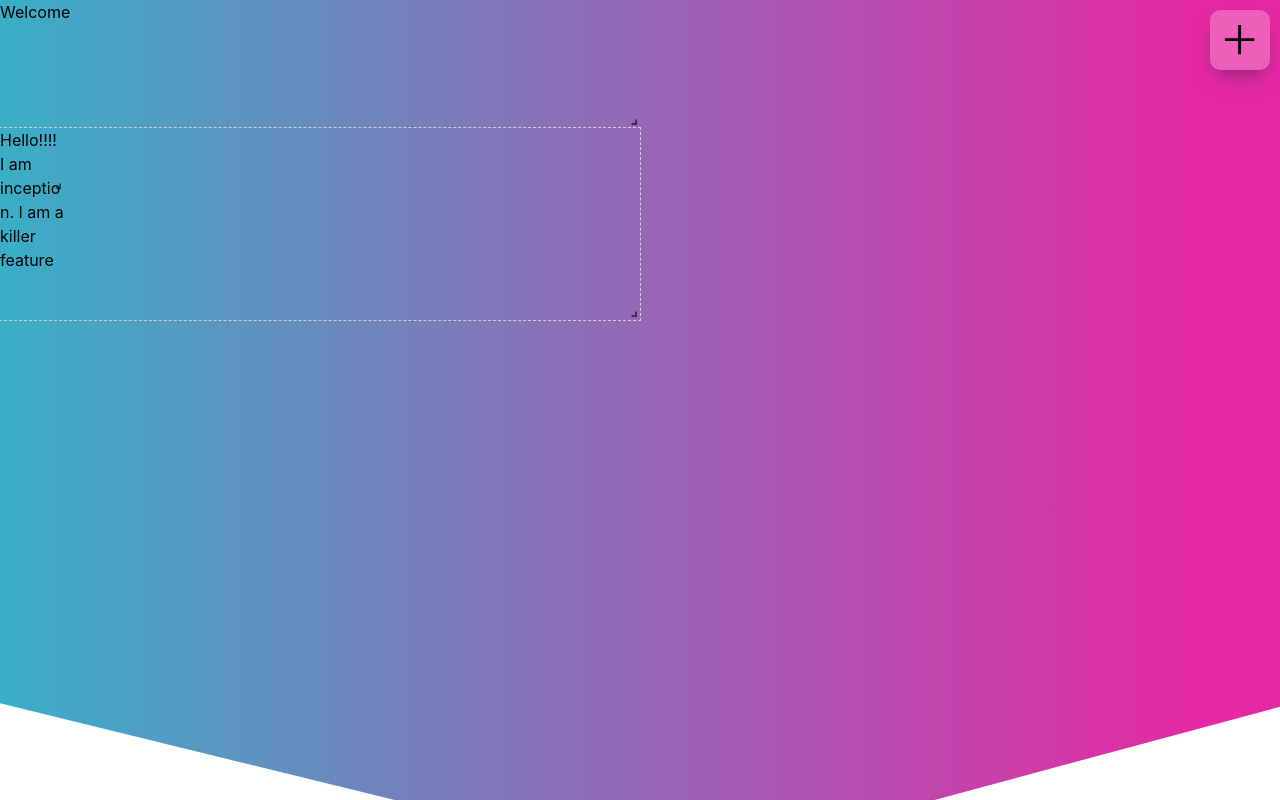
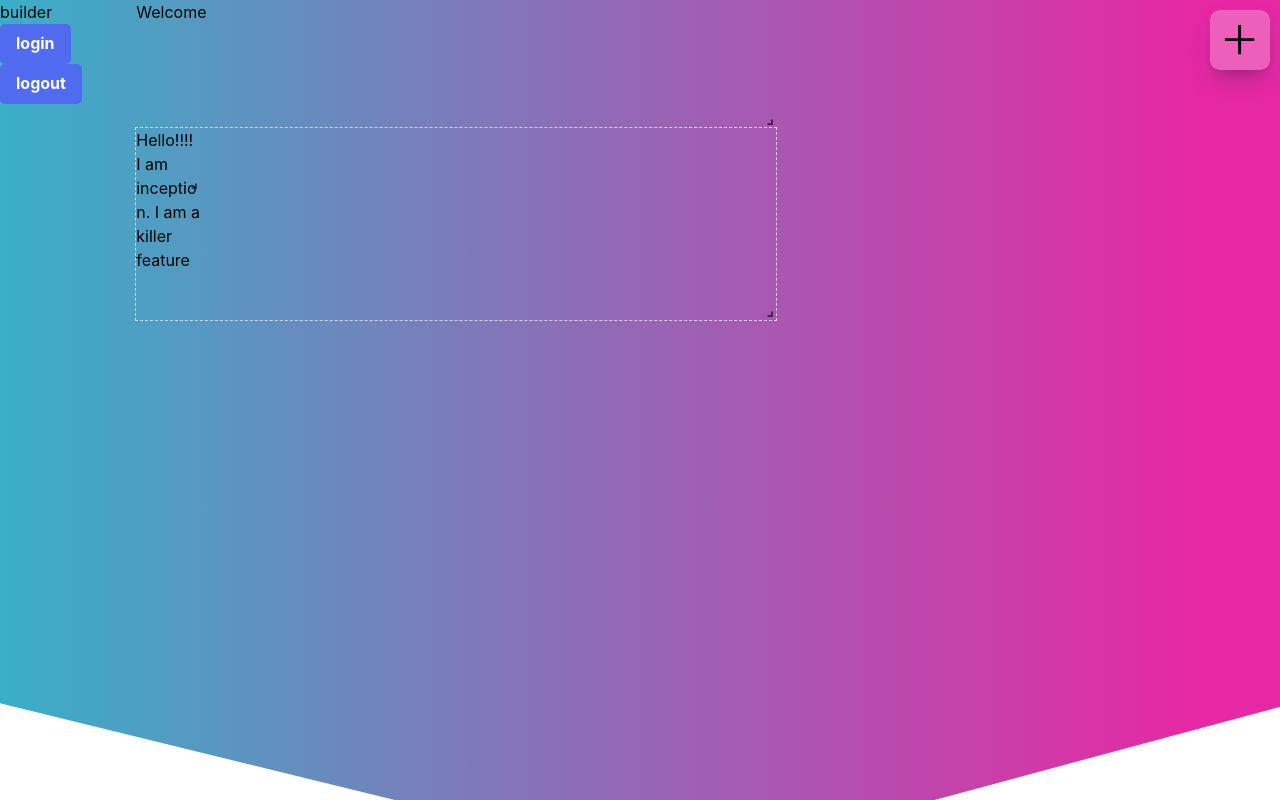
Before and after one commit to Achiaga/open-website-builder, a Next.js app: page /builder in a window 1280 px wide. Shown: the top 800 px of the page. Built offline with nearby package versions, Linux system fonts and the light colour scheme; no server answers.

Commit message:
feat: added custom auth to have a redirect

```diff
--- a/builder/builder.js
+++ b/builder/builder.js
@@ -1,17 +1,18 @@
-import { useState } from 'react';
+import { useState } from 'react'
 
-import { Box } from '@chakra-ui/react';
-import PropTypes from 'prop-types';
+import { Box } from '@chakra-ui/react'
+import PropTypes from 'prop-types'
 
-import 'react-grid-layout/css/styles.css';
-import 'react-resizable/css/styles.css';
+import 'react-grid-layout/css/styles.css'
+import 'react-resizable/css/styles.css'
 
-import { WebBuilder } from '../builder/web-builder';
-import { BuilderSidebar } from '../builder/sidebar';
+import { WebBuilder } from '../builder/web-builder'
+import { BuilderSidebar } from '../builder/sidebar'
+import Login from '../login'
 
 const Builder = ({ userBlocksData }) => {
-	const [isSaved, setIsSaved] = useState(true);
-	const [newBlockType, setNewBlockType] = useState(null);
+	const [isSaved, setIsSaved] = useState(true)
+	const [newBlockType, setNewBlockType] = useState(null)
 	return (
 		<Box
 			d='flex'
@@ -22,6 +23,7 @@ const Builder = ({ userBlocksData }) => {
 			backgroundSize='cover'
 			backgroundPosition='center center'
 			height='500vw'>
+			<Login />
 			<BuilderSidebar setNewBlockType={setNewBlockType} isSaved={isSaved} />
 			<WebBuilder
 				setIsSaved={setIsSaved}
@@ -29,11 +31,11 @@ const Builder = ({ userBlocksData }) => {
 				userBlocksData={userBlocksData}
 			/>
 		</Box>
-	);
-};
+	)
+}
 
 Builder.propTypes = {
-	userBlocksData: PropTypes.any,
-};
+	userBlocksData: PropTypes.any
+}
 
-export default Builder;
+export default Builder
--- a/builder/web-builder/web-builder.js
+++ b/builder/web-builder/web-builder.js
@@ -1,8 +1,7 @@
-import React, { useCallback, useEffect, useState } from 'react'
+import React, { useEffect, useState } from 'react'
 import RGL, { WidthProvider } from 'react-grid-layout'
 import { v4 as uuid } from 'uuid'
 import PropTypes from 'prop-types'
-import debounce from 'lodash/debounce'
 import { Box } from '@chakra-ui/react'
 
 import 'react-grid-layout/css/styles.css'
@@ -23,7 +22,6 @@ import { GRID_COLUMNS, ROW_HEIGHT } from './constants'
 import { DELETE } from '../blocks/constants'
 
 const ReactGridLayout = WidthProvider(RGL)
-const SAVE_TIME = 0
 
 const WebBuilder = ({ userBlocksData, newBlockType, setIsSaved }) => {
 	const [newBlockId, setNewBlockId] = useState(() => uuid())
--- /dev/null
+++ b/login/index.js
@@ -0,0 +1,63 @@
+import Head from 'next/head'
+import { useState, useEffect } from 'react'
+import { useUser } from '@auth0/nextjs-auth0'
+import { request } from '../utils/user-data'
+import Button from '../components/commun/button'
+
+function Login() {
+	const { user, error, isLoading } = useUser()
+	const [dataResume, setDataResume] = useState()
+	const [readResume, setReadResume] = useState()
+
+	async function saveData(data) {
+		// const savedData = await request('save', data);
+		// setDataResume(savedData);
+	}
+
+	async function readData(id) {
+		const readData = await request('read', id).then((value) => {
+			console.log({ value })
+			if (value.length > 0) {
+				return value
+			}
+			// if (!value || value.length < 1) {
+			// 	saveData({
+			// 		user_id: user?.sub,
+			// 		user_email: user.email,
+			// 		resume_data: {}
+			// 	})
+			// }
+		})
+		setReadResume(readData)
+	}
+
+	useEffect(() => {
+		if (user) readData(user.sub)
+	}, [user])
+
+	console.log(user)
+
+	return (
+		<div>
+			<Head>
+				<meta
+					name='google-site-verification'
+					content='UadvCpBK-LYrfPuloDtGWCqlJeQKDZUy3XtQH0wOZ8E'
+				/>
+				<title>Standout Resume</title>
+				<link rel='icon' href='/favicon.ico' />
+			</Head>
+			<h1>builder</h1>
+			<Button>
+				<a href='/api/auth/custom-login'>login</a>
+			</Button>
+			<Button>
+				<a href='/api/auth/logout?returnTo=http%3A%2F%2Flocalhost:3000.com'>
+					logout
+				</a>
+			</Button>
+		</div>
+	)
+}
+
+export default Login
--- a/pages/api/auth/[...auth0].js
+++ /dev/null
@@ -1,3 +0,0 @@
-import { handleAuth } from '@auth0/nextjs-auth0';
-
-export default handleAuth();
--- /dev/null
+++ b/pages/api/auth/[auth0].js
@@ -0,0 +1,3 @@
+import { handleAuth } from '@auth0/nextjs-auth0'
+
+export default handleAuth()
--- a/pages/builder.js
+++ b/pages/builder.js
@@ -1,42 +1,10 @@
-import Head from 'next/head'
 import { useState, useEffect } from 'react'
-import { useUser } from '@auth0/nextjs-auth0'
-import { request } from '../utils/user-data'
-import Button from '../components/commun/button'
 import localforage from 'localforage'
 
 import { FallbackData } from '../builder/initial-data'
 import { Builder } from '../builder'
 
 function BuilderPage() {
-	const { user, error, isLoading } = useUser()
-	const [dataResume, setDataResume] = useState()
-	const [readResume, setReadResume] = useState()
-
-	console.log(user, error)
-
-	async function saveData(data) {
-		// const savedData = await request('save', data);
-		// setDataResume(savedData);
-	}
-
-	async function readData(id) {
-		const readData = await request('read', id).then((value) => {
-			console.log({ value })
-			if (value.length > 0) {
-				return value
-			}
-			// if (!value || value.length < 1) {
-			// 	saveData({
-			// 		user_id: user?.sub,
-			// 		user_email: user.email,
-			// 		resume_data: {}
-			// 	})
-			// }
-		})
-		setReadResume(readData)
-	}
-
 	const [data, setUserBlocksData] = useState()
 
 	useEffect(() => {
@@ -46,34 +14,8 @@ function BuilderPage() {
 		})
 	}, [])
 
-	useEffect(() => {
-		if (user) readData(user.sub)
-	}, [user])
-
 	if (!data) return <div>loading</div>
 	return <Builder userBlocksData={data} />
-
-	// return (
-	// 	<div>
-	// 		<Head>
-	// 			<meta
-	// 				name='google-site-verification'
-	// 				content='UadvCpBK-LYrfPuloDtGWCqlJeQKDZUy3XtQH0wOZ8E'
-	// 			/>
-	// 			<title>Standout Resume</title>
-	// 			<link rel='icon' href='/favicon.ico' />
-	// 		</Head>
-	// 		<h1>builder</h1>
-	// 		<Button>
-	// 			<a href='/api/auth/login'>login</a>
-	// 		</Button>
-	// 		<Button>
-	// 			<a href='/api/auth/logout?returnTo=http%3A%2F%2Flocalhost:3000.com'>
-	// 				logout
-	// 			</a>
-	// 		</Button>
-	// 	</div>
-	// )
 }
 
 async function getUserData() {
```
Also changed, not shown: pages/api/auth/custom-login.js (added, +10 -0 lines).
